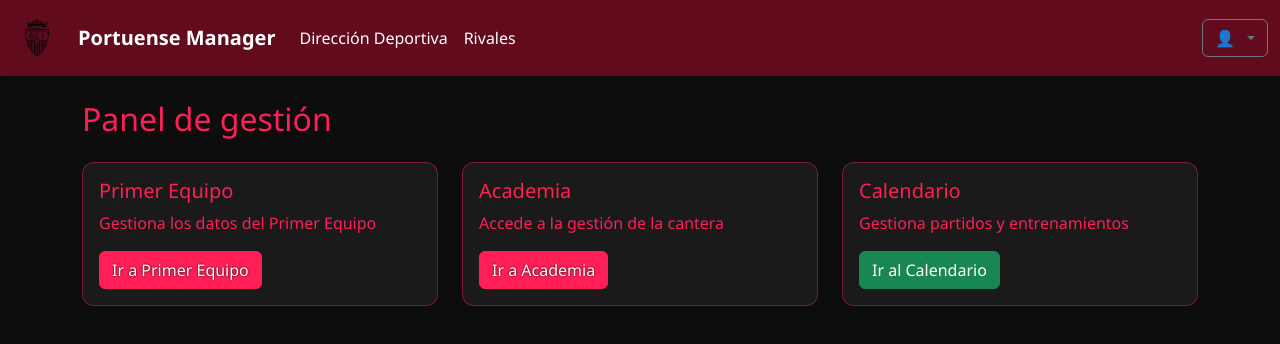
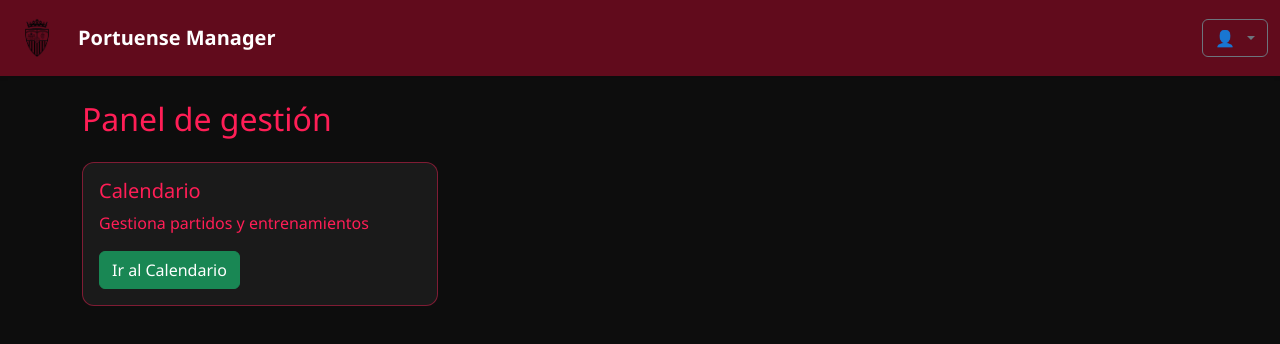
Before and after one commit to Guillermo-Aguado/Final, a React (Vite) app in the folder portuense-react/: page /dashboard in a window 1280 px wide. Shown: the top 344 px of the page. Built offline with nearby package versions, Linux system fonts and the light colour scheme.

Commit message:
Commit FInal de una pta vez

```diff
--- a/portuense-react/src/components/AppHeader.jsx
+++ b/portuense-react/src/components/AppHeader.jsx
@@ -2,21 +2,27 @@ import { Navbar, Container, Nav, Dropdown } from "react-bootstrap";
 import { useNavigate } from "react-router-dom";
 import { useEffect, useState } from "react";
 import React from "react";
-import logo from "../assets/images/fondo rcportuense.png"; // o `.svg` si es el caso
+import logo from "../assets/images/fondo rcportuense.png"; // Cambia si es otro tipo de imagen
 
 export default function AppHeader() {
   const navigate = useNavigate();
-  const [user, setUser] = useState({});
+  const [username, setUsername] = useState("");
+  const [groups, setGroups] = useState([]);
 
   useEffect(() => {
     const storedUser = JSON.parse(sessionStorage.getItem("user") || "{}");
-    setUser(storedUser);
+    const storedGroups = JSON.parse(sessionStorage.getItem("userGroups") || "[]");
+    setUsername(storedUser.username || "");
+    setGroups(storedGroups);
   }, []);
 
   const handleLogout = () => {
     sessionStorage.clear();
     navigate("/");
   };
+
+  const gruposPermitidos = ["admin", "coordinador"];
+  const puedeVerLinks = groups.some((g) => gruposPermitidos.includes(g));
 
   return (
     <Navbar
@@ -40,7 +46,11 @@ export default function AppHeader() {
             style={{ width: "50px", height: "50px" }}
           />
           <span
-        style={{ fontWeight: "bold", fontSize: "1.25rem", color: "white" }}
+            style={{
+              fontWeight: "bold",
+              fontSize: "1.25rem",
+              color: "white",
+            }}
             onMouseEnter={(e) => (e.currentTarget.style.color = "black")}
             onMouseLeave={(e) => (e.currentTarget.style.color = "white")}
           >
@@ -48,11 +58,16 @@ export default function AppHeader() {
           </span>
         </Navbar.Brand>
 
-    {/* 👇 Esta es la navegación funcional separada */}
         <Nav className="me-auto">
+          {puedeVerLinks && (
+            <>
               <Nav.Link
                 onClick={() => navigate("/direccion-deportiva")}
-        style={{ color: "white", fontWeight: "500", fontSize: "1rem" }}
+                style={{
+                  color: "white",
+                  fontWeight: "500",
+                  fontSize: "1rem",
+                }}
                 onMouseEnter={(e) => (e.currentTarget.style.color = "black")}
                 onMouseLeave={(e) => (e.currentTarget.style.color = "white")}
               >
@@ -60,12 +75,18 @@ export default function AppHeader() {
               </Nav.Link>
               <Nav.Link
                 onClick={() => navigate("/clubes-rivales")}
-        style={{ color: "white", fontWeight: "500", fontSize: "1rem" }}
+                style={{
+                  color: "white",
+                  fontWeight: "500",
+                  fontSize: "1rem",
+                }}
                 onMouseEnter={(e) => (e.currentTarget.style.color = "black")}
                 onMouseLeave={(e) => (e.currentTarget.style.color = "white")}
               >
                 Rivales
               </Nav.Link>
+            </>
+          )}
         </Nav>
 
         <Nav className="ms-auto">
@@ -75,12 +96,8 @@ export default function AppHeader() {
               id="dropdown-user"
               className="d-flex align-items-center gap-2"
             >
-          <span role="img" aria-label="user">
-            👤
-          </span>{" "}
-          {user.username}
+              <span role="img" aria-label="user">👤</span> {username}
             </Dropdown.Toggle>
-
             <Dropdown.Menu>
               <Dropdown.Item onClick={handleLogout}>Cerrar sesión</Dropdown.Item>
             </Dropdown.Menu>
@@ -88,6 +105,5 @@ export default function AppHeader() {
         </Nav>
       </Container>
     </Navbar>
-
   );
 }
--- a/portuense-react/src/pages/Dashboard.jsx
+++ b/portuense-react/src/pages/Dashboard.jsx
@@ -6,11 +6,23 @@ import AppHeader from "../components/AppHeader";
 import CrearUsuarioModal from "../components/CrearUsuarioModal";
 import React from "react";
 import UserManager from "./UserManager";
+
 export default function Dashboard() {
   const navigate = useNavigate();
-  const { user, isInGroup } = useAuth();
+  const { isInGroup } = useAuth();
   const [showUserModal, setShowUserModal] = useState(false);
   const [showUserManager, setShowUserManager] = useState(false);
+
+  const [permisos, setPermisos] = useState([]);
+
+  useEffect(() => {
+    const storedPerms = JSON.parse(sessionStorage.getItem("userPermisos") || "[]");
+    setPermisos(storedPerms);
+  }, []);
+
+  const tienePermisoSen = permisos.some((p) => p.categoria === "SEN");
+  const tienePermisoAcademia = permisos.some((p) => p.categoria !== "SEN");
+
   return (
     <>
       <AppHeader />
@@ -18,6 +30,7 @@ export default function Dashboard() {
         <h2 className="mb-4">Panel de gestión</h2>
 
         <Row className="mt-4">
+          {tienePermisoSen && (
             <Col md={6} lg={4} className="mb-4">
               <Card className="h-100">
                 <Card.Body>
@@ -32,18 +45,24 @@ export default function Dashboard() {
                 </Card.Body>
               </Card>
             </Col>
+          )}
 
+          {tienePermisoAcademia && (
             <Col md={6} lg={4} className="mb-4">
               <Card className="h-100">
                 <Card.Body>
                   <Card.Title>Academia</Card.Title>
                   <Card.Text>Accede a la gestión de la cantera</Card.Text>
-                <Button variant="primary" onClick={() => navigate("/academia")}>
+                  <Button
+                    variant="primary"
+                    onClick={() => navigate("/academia")}
+                  >
                     Ir a Academia
                   </Button>
                 </Card.Body>
               </Card>
             </Col>
+          )}
 
           <Col md={6} lg={4} className="mb-4">
             <Card className="h-100">
--- a/portuense-react/src/pages/DireccionDeportiva.jsx
+++ b/portuense-react/src/pages/DireccionDeportiva.jsx
@@ -8,6 +8,15 @@ import React from "react";
 export default function DireccionDeportiva() {
   const navigate = useNavigate();
   const { isInGroup } = useAuth();
+  const [permisos, setPermisos] = useState([]);
+
+  useEffect(() => {
+    const storedPerms = JSON.parse(sessionStorage.getItem("userPermisos") || "[]");
+    setPermisos(storedPerms);
+  }, []);
+
+  const tienePermisoSen = permisos.some((p) => p.categoria === "SEN");
+  const tienePermisoAcademia = permisos.some((p) => p.categoria !== "SEN");
 
   return (
     <>
@@ -16,6 +25,7 @@ export default function DireccionDeportiva() {
         <h2 className="mb-4">Panel Dirección Deportiva</h2>
 
         <Row className="mt-4">
+          {tienePermisoSen && (
             <Col md={6} lg={4} className="mb-4">
               <Card className="h-100">
                 <Card.Body>
@@ -30,7 +40,9 @@ export default function DireccionDeportiva() {
                 </Card.Body>
               </Card>
             </Col>
+          )}
 
+          {tienePermisoAcademia && (
             <Col md={6} lg={4} className="mb-4">
               <Card className="h-100">
                 <Card.Body>
@@ -45,10 +57,9 @@ export default function DireccionDeportiva() {
                 </Card.Body>
               </Card>
             </Col>
+          )}
         </Row>
       </Container>
     </>
   );
 }
-//TODO: Manejar el autorización de la dirección deportiva, tanto en el UserManager como aquí.
-//TODO: Conectar con el backend ()
```
Lines whose indentation alone changed are shown as unchanged.
